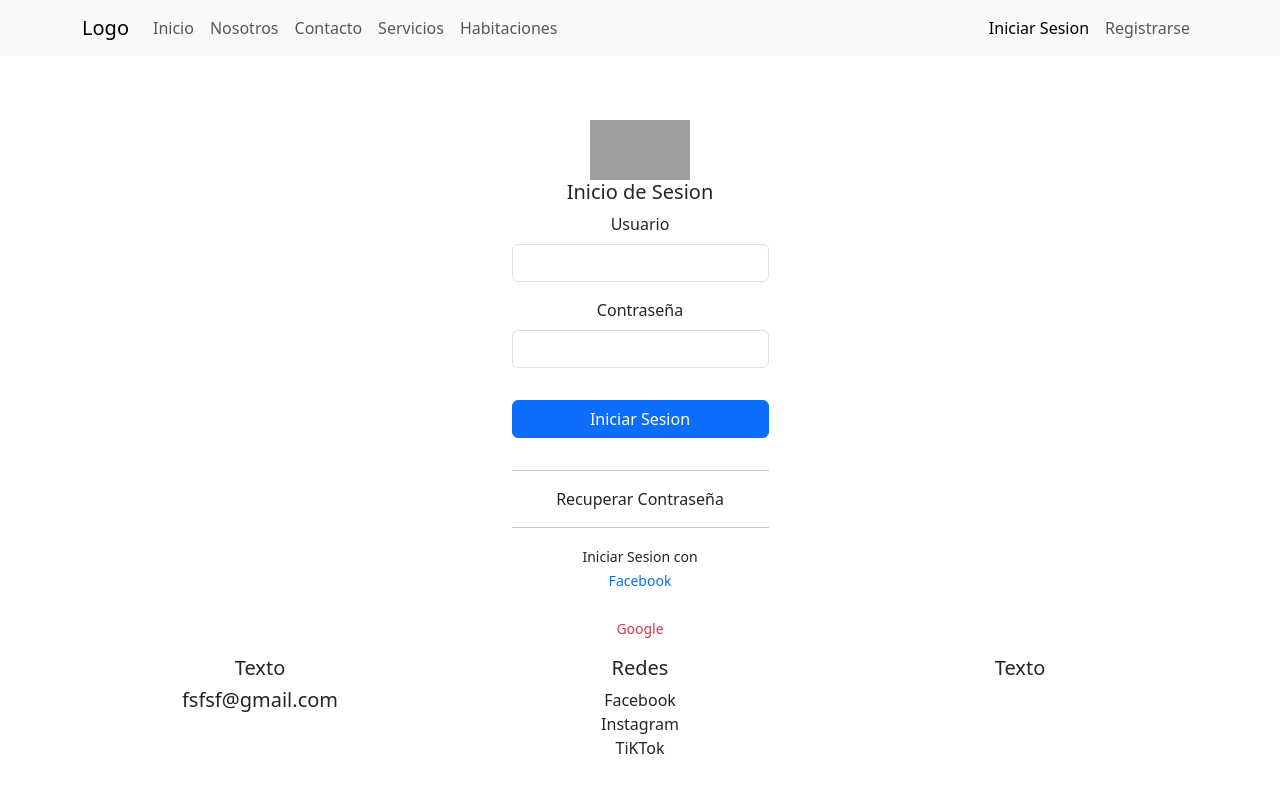
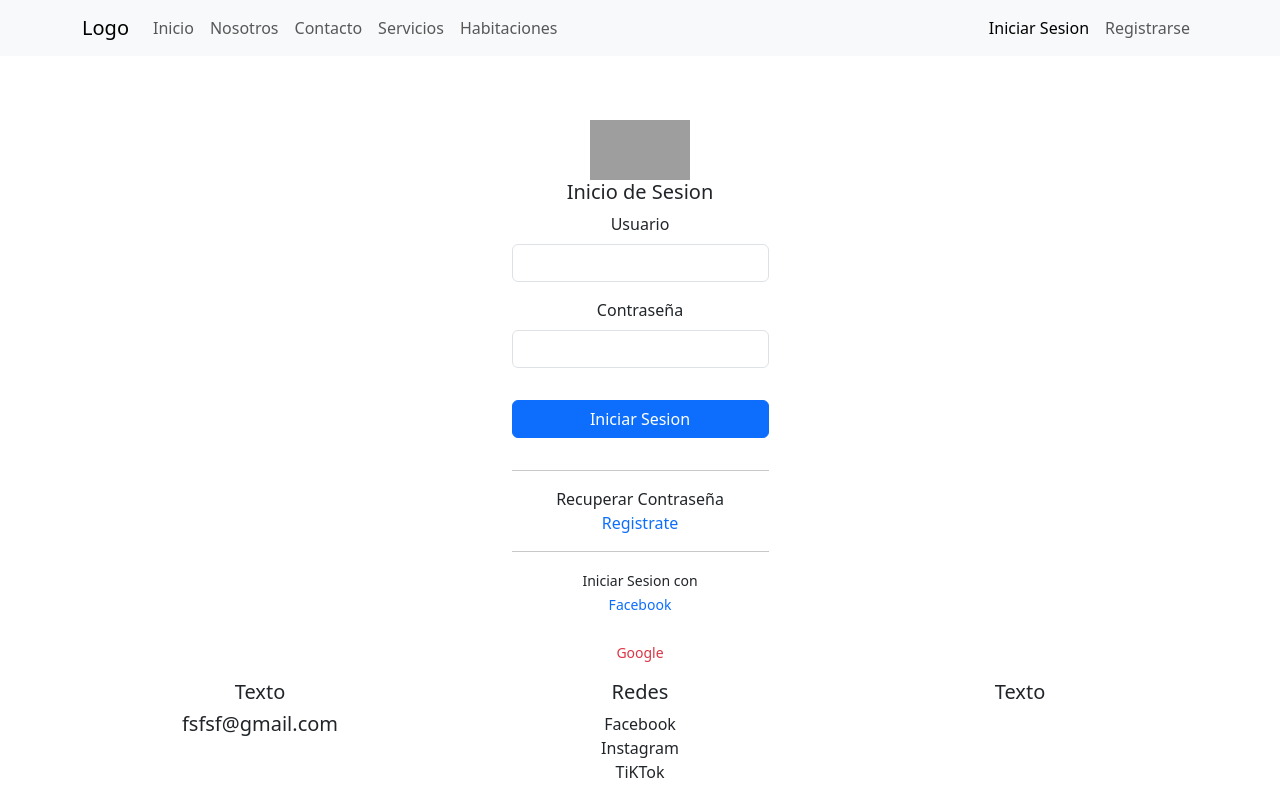
Before and after one commit to juanjobazan/Proyecto_Final_Rollig, a React (Vite) app: page /login in a window 1280 px wide. Built offline with nearby package versions, Linux system fonts and the light colour scheme; grey boxes are pictures that could not be loaded.

Commit message:
se Crea opcion de registro en el formulario

```diff
--- a/src/pages/LoginPage.jsx
+++ b/src/pages/LoginPage.jsx
@@ -41,6 +41,7 @@ const LoginPage = () => {
                 <Button className='w-100 my-3' type='submit' onClick={handleSubmit}>Iniciar Sesion</Button>
                 <hr />
                 <NavLink to='/' className='nav-link' >Recuperar Contraseña</NavLink>
+                <NavLink to='/register' className='nav-link text-primary' >Registrate</NavLink>
                 <hr />
                 <small>Iniciar Sesion con</small>
                 <br />
```
